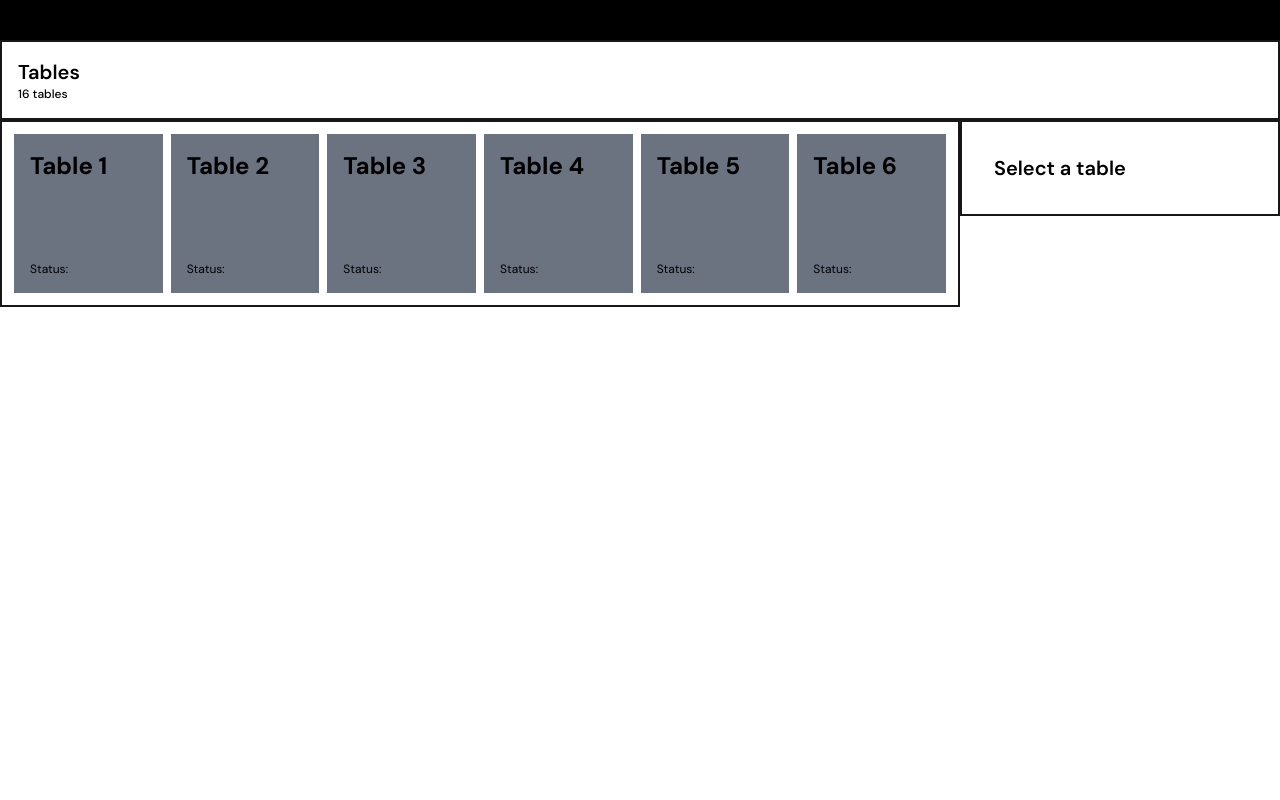
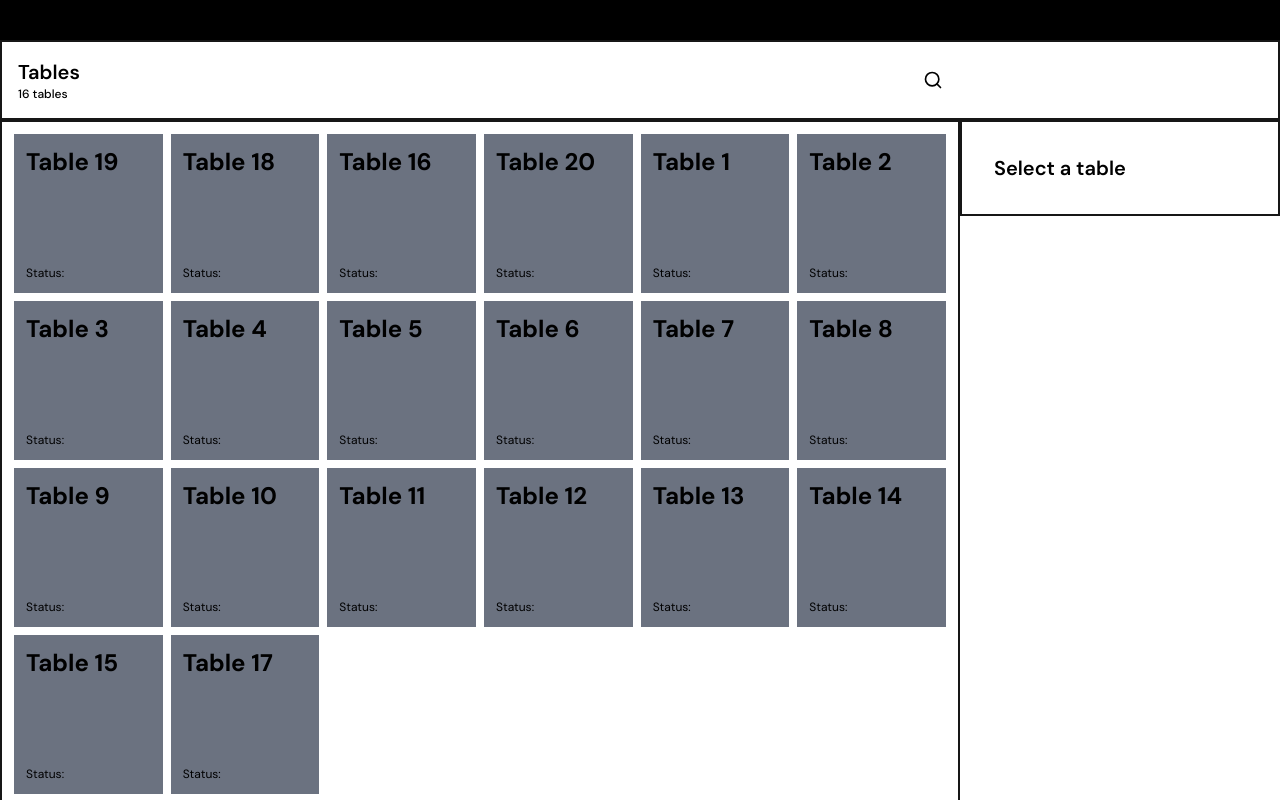
Before and after one commit to julienmatondotezolo/AdaPOS, a Next.js app: page /en/dashboard in a window 1280 px wide. Built offline with nearby package versions, Linux system fonts and the light colour scheme.

Commit message:
refactor adding table

```diff
--- a/src/_types/adaType.ts
+++ b/src/_types/adaType.ts
@@ -7,6 +7,8 @@ export type MenuType = {
 export type TableType = {
   id: number;
   name: string;
+  x?: number;
+  y?: number;
   min?: number;
   max?: number;
   is_bookable?: boolean;
--- a/src/app/[locale]/(pages)/dashboard/page.tsx
+++ b/src/app/[locale]/(pages)/dashboard/page.tsx
@@ -6,14 +6,14 @@ import { useSelector } from "react-redux";
 import { Cart, MenuBoard, Navigation, TableBoard, TimeHeader } from "@/components";
 
 function Dashboard() {
-  const customer = useSelector((state: any) => state.customer);
+  const table = useSelector((state: any) => state.table);
 
   return (
     <div className="h-full w-full">
       <TimeHeader />
       <Navigation />
       <section className="flex flex-col md:flex-row w-full">
-        <div className="w-full md:w-9/12">{customer.length > 0 ? <MenuBoard /> : <TableBoard />}</div>
+        <div className="w-full md:w-9/12">{table.length > 0 ? <MenuBoard /> : <TableBoard />}</div>
         <div className="w-full md:w-3/12">
           <Cart />
         </div>
--- /dev/null
+++ b/src/app/api/tables.ts
@@ -0,0 +1,164 @@
+const tables = [
+  {
+    id: 1393815,
+    name: "Table 19",
+    x: 150,
+    y: 180,
+    min: 1,
+    max: 2,
+  },
+  {
+    id: 1488409,
+    name: "Table 18",
+    x: 15,
+    y: 180,
+    min: 3,
+    max: 4,
+  },
+  {
+    id: 1488410,
+    name: "Table 16",
+    x: 90,
+    y: 330,
+    min: 1,
+    max: 2,
+  },
+  {
+    id: 1488412,
+    name: "Table 20",
+    x: 240,
+    y: 180,
+    min: 3,
+    max: 4,
+  },
+  {
+    id: 1488555,
+    name: "Table 1",
+    x: 345,
+    y: 855,
+    min: 4,
+    max: 5,
+  },
+  {
+    id: 1488556,
+    name: "Table 2",
+    x: 585,
+    y: 855,
+    min: 1,
+    max: 2,
+  },
+  {
+    id: 1488557,
+    name: "Table 3",
+    x: 585,
+    y: 720,
+    min: 1,
+    max: 2,
+  },
+  {
+    id: 1488558,
+    name: "Table 4",
+    x: 465,
+    y: 690,
+    min: 3,
+    max: 5,
+  },
+  {
+    id: 1488559,
+    name: "Table 5",
+    x: 465,
+    y: 570,
+    min: 3,
+    max: 5,
+  },
+  {
+    id: 1488560,
+    name: "Table 6",
+    x: 345,
+    y: 735,
+    min: 1,
+    max: 2,
+  },
+  {
+    id: 1488561,
+    name: "Table 7",
+    x: 345,
+    y: 615,
+    min: 1,
+    max: 2,
+  },
+  {
+    id: 1488588,
+    name: "Table 8",
+    x: 570,
+    y: 420,
+    min: 3,
+    max: 4,
+  },
+  {
+    id: 1488589,
+    name: "Table 9",
+    x: 465,
+    y: 420,
+    min: 1,
+    max: 2,
+  },
+  {
+    id: 1488590,
+    name: "Table 10",
+    x: 570,
+    y: 285,
+    min: 1,
+    max: 2,
+  },
+  {
+    id: 1488591,
+    name: "Table 11",
+    x: 405,
+    y: 285,
+    min: 1,
+    max: 2,
+  },
+  {
+    id: 1488592,
+    name: "Table 12",
+    x: 315,
+    y: 420,
+    min: 3,
+    max: 4,
+  },
+  {
+    id: 1488593,
+    name: "Table 13",
+    x: 210,
+    y: 420,
+    min: 3,
+    max: 4,
+  },
+  {
+    id: 1488594,
+    name: "Table 14",
+    x: 135,
+    y: 480,
+    min: 1,
+    max: 2,
+  },
+  {
+    id: 1488595,
+    name: "Table 15",
+    x: 15,
+    y: 480,
+    min: 3,
+    max: 4,
+  },
+  {
+    id: 1488596,
+    name: "Table 17",
+    x: 0,
+    y: 330,
+    min: 1,
+    max: 2,
+  },
+];
+
+export default tables;
--- a/src/components/cart/Cart.tsx
+++ b/src/components/cart/Cart.tsx
@@ -4,10 +4,10 @@ import { useSelector } from "react-redux";
 import { CartItems } from "./CartItems";
 
 const Cart = () => {
-  const customer = useSelector((state: any) => state.customer);
+  const table = useSelector((state: any) => state.table);
   const allCartItems = useSelector((state: any) => state.cart);
 
-  const isTableSlected = customer.length > 0 ? true : false;
+  const isTableSlected = table.length > 0 ? true : false;
 
   if (!isTableSlected)
     return (
@@ -19,7 +19,7 @@ const Cart = () => {
   return (
     <div className="w-full">
       <div className="flex flex-1 items-center justify-between p-4 border-2 border-neutral-900">
-        <h3 className="text-xl font-semibold">{customer[0]?.tableNumber}</h3>
+        <h3 className="text-xl font-semibold">{table[0]?.tableNumber}</h3>
         {allCartItems.length > 0 && (
           <article className="flex space-x-2 text-sm">
             <p>Items:</p>
--- a/src/components/navigation/Navigation.tsx
+++ b/src/components/navigation/Navigation.tsx
@@ -1,21 +1,22 @@
 import { motion } from "framer-motion";
-import { ArrowLeft } from "lucide-react";
+import { ArrowLeft, Search } from "lucide-react";
 import React from "react";
 import { useDispatch, useSelector } from "react-redux";
 
-import { removeCustomer } from "@/lib/features";
+import { removeTable } from "@/lib/features";
 
 function Navigation() {
   const dispatch = useDispatch();
-  const customer = useSelector((state: any) => state.customer);
-  const isTableSelected = customer.length > 0 ? false : true;
+  const table = useSelector((state: any) => state.table);
+  const isTableSelected = table.length > 0 ? false : true;
 
   const goBack = () => {
-    dispatch(removeCustomer([]));
+    dispatch(removeTable([]));
   };
 
   return (
-    <div className="w-full p-4 flex items-center border-2 border-neutral-900">
+    <div className="w-full border-2 border-neutral-900">
+      <section className="w-full md:w-9/12 p-4 flex justify-between items-center">
         <article className="flex items-center space-x-4">
           {!isTableSelected && <ArrowLeft className=" cursor-pointer" onClick={() => goBack()} />}
           <section className="flex flex-col dark:text-white">
@@ -25,6 +26,10 @@ function Navigation() {
             <small className="text-xs font-medium">{isTableSelected ? "16 tables" : "Items"}</small>
           </section>
         </article>
+        <form className="flex cursor-pointer">
+          <Search size={20} />
+        </form>
+      </section>
     </div>
   );
 }
--- a/src/components/tables/Table.tsx
+++ b/src/components/tables/Table.tsx
@@ -20,11 +20,11 @@ const Table = ({ table }: { table: TableType }) => {
 
   return (
     <div
-      className="flex justify-between w-full bg-gray-500 hover:bg-gray-600 p-3 cursor-pointer"
+      className={`flex justify-between w-full bg-gray-500 hover:bg-gray-600 p-2 md:p-3 cursor-pointer`}
       onClick={() => allEvents(table)}
     >
-      <div className="flex flex-col items-start justify-between p-1 h-[80px] md:h-[135px] space-y-5">
-        <h3 className="font-bold text-1xl md:text-2xl">{table.name}</h3>
+      <div className="flex flex-col items-start justify-between h-[80px] md:h-[135px] space-y-5">
+        <h3 className="font-bold text-sm md:text-2xl">{table.name}</h3>
         <p className=" text-xs">Status: </p>
       </div>
     </div>
--- a/src/components/tables/TableBoard.tsx
+++ b/src/components/tables/TableBoard.tsx
@@ -1,60 +1,8 @@
 import { motion } from "framer-motion";
 import React from "react";
 
-import { TableType } from "@/_types/adaType";
-
+import tableData from "../../app/api/tables";
 import { Table } from "./Table";
-
-const tableData: TableType[] = [
-  {
-    id: 0,
-    name: "Table 1",
-    min: 0,
-    max: 0,
-    is_bookable: false,
-    ordered: false,
-  },
-  {
-    id: 1,
-    name: "Table 2",
-    min: 0,
-    max: 0,
-    is_bookable: false,
-    ordered: false,
-  },
-  {
-    id: 2,
-    name: "Table 3",
-    min: 0,
-    max: 0,
-    is_bookable: false,
-    ordered: false,
-  },
-  {
-    id: 3,
-    name: "Table 4",
-    min: 0,
-    max: 0,
-    is_bookable: false,
-    ordered: false,
-  },
-  {
-    id: 4,
-    name: "Table 5",
-    min: 0,
-    max: 0,
-    is_bookable: false,
-    ordered: false,
-  },
-  {
-    id: 5,
-    name: "Table 6",
-    min: 0,
-    max: 0,
-    is_bookable: false,
-    ordered: false,
-  },
-];
 
 const TableBoard = () => {
   // const queryClient = useQueryClient();
@@ -65,7 +13,7 @@ const TableBoard = () => {
     <motion.div
       initial={{ y: 100 }}
       animate={{ y: 0 }}
-      className="grid lg:grid-cols-6 grid-cols-4 gap-2 p-3 border-2 border-neutral-900"
+      className="grid grid-cols-4 lg:grid-cols-6 gap-2 p-3 border-2 border-neutral-900"
     >
       {tableData.map((table, i) => (
         <Table key={i} table={table} />
--- a/src/lib/store.ts
+++ b/src/lib/store.ts
@@ -2,13 +2,13 @@ import { configureStore } from "@reduxjs/toolkit";
 
 import allCustomerReducer from "./features/allCustomerSlice";
 import cartReducer from "./features/cartSlice";
-import customerReducer from "./features/tableSlice";
 import placedOrderSlice from "./features/placedOrderSlice";
+import tableReducer from "./features/tableSlice";
 
 const store = configureStore({
   reducer: {
     cart: cartReducer,
-    customer: customerReducer,
+    table: tableReducer,
     ordered: placedOrderSlice,
     allcustomer: allCustomerReducer,
   },
```
Lines whose indentation alone changed are shown as unchanged.
